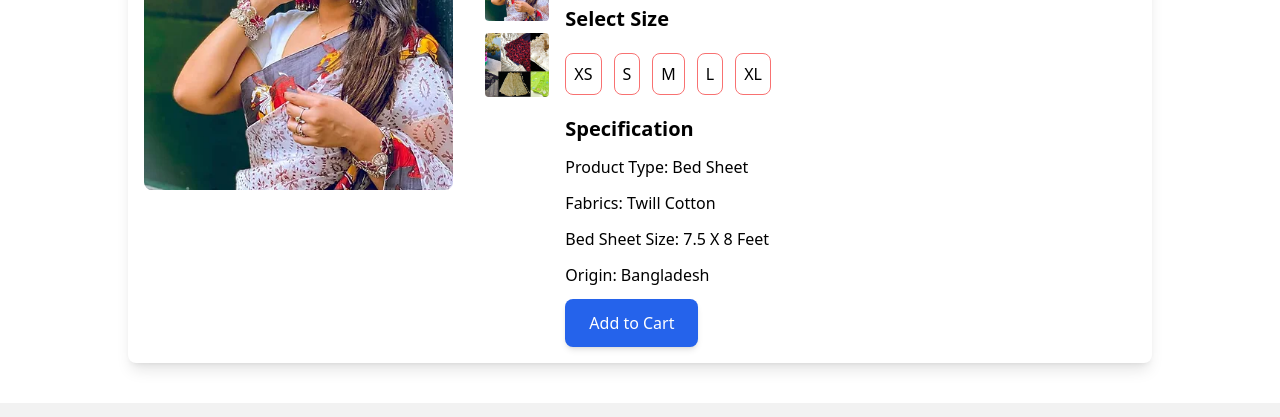
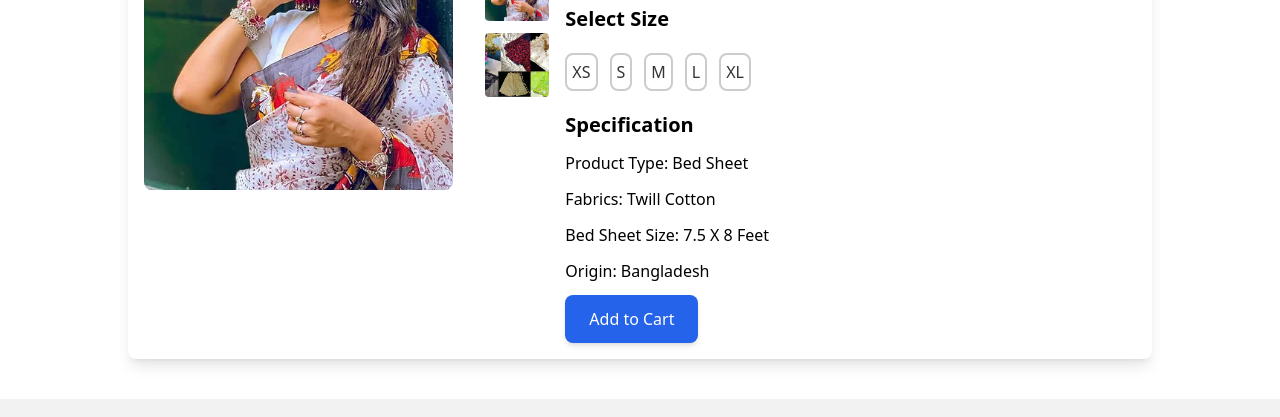
Before and after one commit to DipPal513/altabanu, a website: page product.html in a window 1280 px wide. Shown: the part 307-724 px from the top of the page. Drawn offline with Linux system fonts and the light colour scheme.

Commit message:
product problem solved!

```diff
--- a/product.html
+++ b/product.html
@@ -14,6 +14,44 @@
       .userIcon:hover {
         color: #555;
       }
+/* Container for size options */
+.size-option {
+  display: flex;
+  align-items: center;
+  border: 2px solid #ccc;
+  border-radius: 8px;
+  padding: 5px;
+  cursor: pointer;
+  transition: border-color 0.3s, background-color 0.3s;
+}
+
+/* Hover effect */
+.size-option:hover {
+  border-color: #999;
+}
+
+/* Selected effect */
+input[type="radio"]:checked + .size-label {
+  background-color: #969393;
+  border-color: #333;
+  color: #333;
+  font-weight: bold;
+}
+
+/* Hide the radio button */
+input[type="radio"] {
+  display: none;
+}
+
+/* Label for size */
+.size-label {
+  display: block;
+  padding: 6;
+  border-radius: 8px;
+  text-align: center;
+  font-size: 16px;
+  color: #333;
+}
 
       /* Dropdown positioning */
       #userDropdown {
@@ -184,23 +222,29 @@
             <div class="mt-2">
               <h2 class="font-bold text-xl mb-2">Select Size</h2>
               <div class="flex items-center gap-3 my-5">
-                <div class="border rounded-lg border-red-400">
-                  <p class="p-2">XS</p>
-                </div>
-                <div class="border rounded-lg border-red-400">
-                  <p class="p-2">S</p>
-                </div>
-                <div class="border rounded-lg border-red-400">
-                  <p class="p-2">M</p>
-                </div>
-                <div class="border rounded-lg border-red-400">
-                  <p class="p-2">L</p>
-                </div>
-                <div class="border rounded-lg border-red-400">
-                  <p class="p-2">XL</p>
-                </div>
+                <label class="size-option">
+                  <input type="radio" name="size" value="XS" />
+                  <span class="size-label">XS</span>
+                </label>
+                <label class="size-option">
+                  <input type="radio" name="size" value="S" />
+                  <span class="size-label">S</span>
+                </label>
+                <label class="size-option">
+                  <input type="radio" name="size" value="M" />
+                  <span class="size-label">M</span>
+                </label>
+                <label class="size-option">
+                  <input type="radio" name="size" value="L" />
+                  <span class="size-label">L</span>
+                </label>
+                <label class="size-option">
+                  <input type="radio" name="size" value="XL" />
+                  <span class="size-label">XL</span>
+                </label>
               </div>
             </div>
+
             <div class="specification">
               <h2 class="text-xl mb-3 font-bold">Specification</h2>
               <div class="flex flex-col gap-3">
--- a/style/index.css
+++ b/style/index.css
@@ -17,3 +17,6 @@ footer{
 #userDropdown{
     z-index: 11111111111 !important;
 }
+.big_ul{
+    scrollbar-width: none;
+}
```
Also changed, not shown: cart.html (+1 -1 lines), index.html (+1 -1 lines), dist/indext.css.
